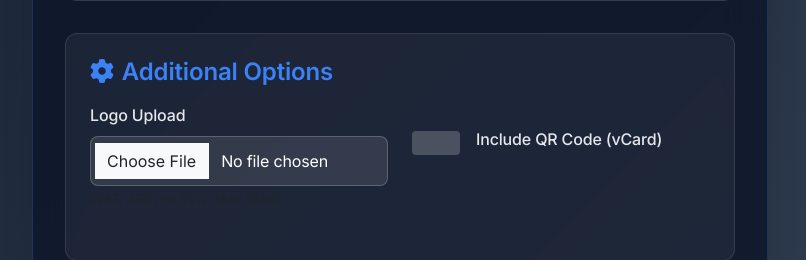
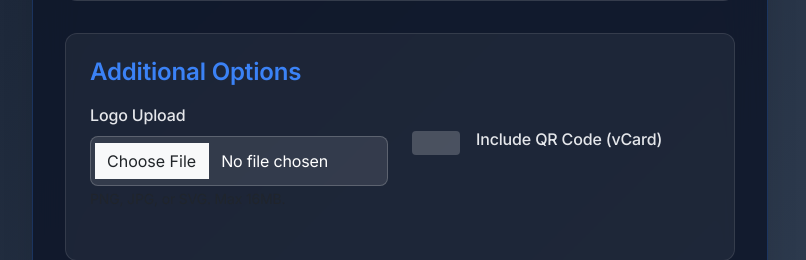
Before and after one commit to julisunkan/cardtico, a Flask app: page /create in a window 1280 px wide. Shown: the part 1201-1461 px from the top of the page, without its empty margins (240-1046 px from the left). Run offline with Flask 3, Linux system fonts and the light colour scheme.

Commit message:
Remove redundant icon from additional options section
Removed the Font Awesome gear icon (`fas fa-cog`) from the "Additional Options" heading in `templates/create.html`.

Replit-Commit-Author: Agent
Replit-Commit-Session-Id: c3c1e961-2760-4907-b2c2-da8feba171a0
Replit-Commit-Checkpoint-Type: full_checkpoint
Replit-Commit-Screenshot-Url: https://storage.googleapis.com/screenshot-production-us-central1/659e2699-1179-405b-a04f-51444be5838f/c3c1e961-2760-4907-b2c2-da8feba171a0/WUuKTst

```diff
--- a/templates/create.html
+++ b/templates/create.html
@@ -129,7 +129,7 @@
 
                         <!-- Additional Options -->
                         <div class="form-section">
-                            <h4><i class="fas fa-cog me-2"></i>Additional Options</h4>
+                            <h4>Additional Options</h4>
                             <div class="row">
                                 <div class="col-md-6">
                                     <div class="form-group">
```
